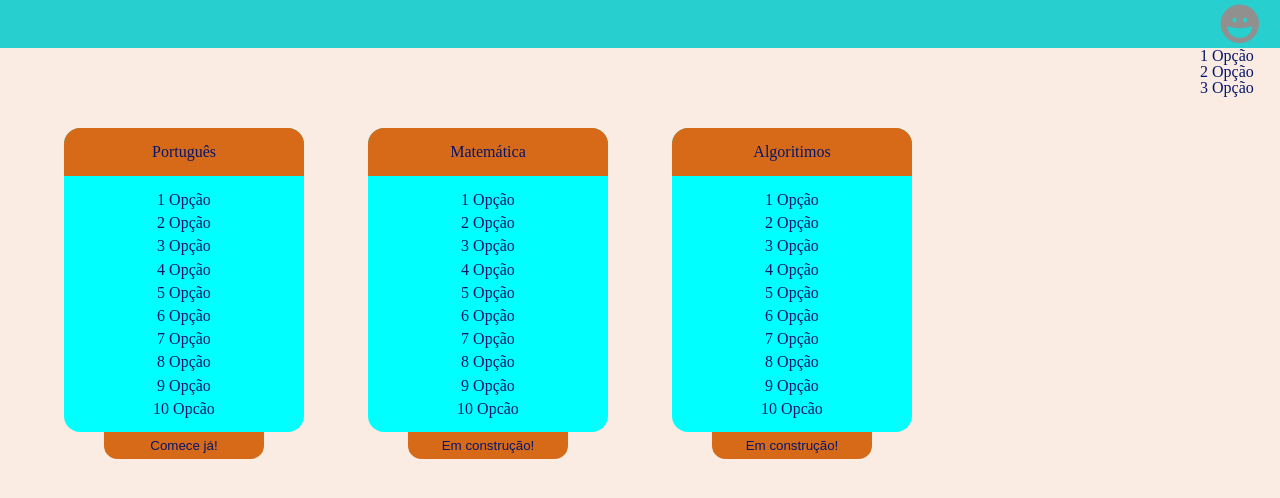
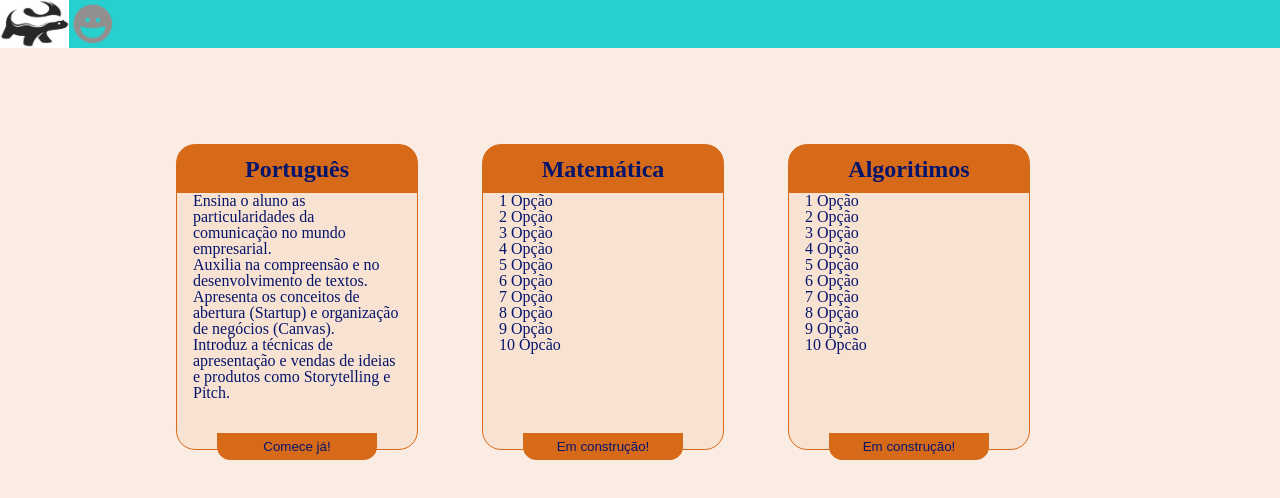
Before and after one commit to fiap2019tdsj/NAC02_Responsive_Web_Design, a plain HTML site: page index.html in a window 1280 px wide. Drawn offline with Linux system fonts and the light colour scheme.

Commit message:
home parcial

```diff
--- a/css/index.css
+++ b/css/index.css
@@ -13,8 +13,7 @@ body {
 }
 #imagem-perfil img{
     height: 3em;
-    float: right;
-    margin-right: 1em
+    float: left;
 }
 #drop-down-perfil {
     float: right;
@@ -25,18 +24,21 @@ body {
     height: 1.5em;
 }
 .opcoes {
-    width: 100%;
-    margin-top: 5em;
+    width: 58em;
+    margin: 6em auto;
 }
 .opcao {
     width: 15em;
     height: 19em;
-    /* background-color: #F8E2D1; */
-    background-color: aqua;
+    background-color: #F8E2D1;
     float: left;
-    margin-left: 4em;
-    border-radius: 1em;
+    margin-right: 4em;
+    border-radius: 1.2em;
     text-align: center;
+    border: solid 0.1em #D76A19;
+}
+.opcao:last-child{
+    margin-right: 0;
 }
 .opcoes .opcao .titulo {
     width: 100%;
@@ -45,17 +47,21 @@ body {
     text-align: center;
     border-radius: 1em 1em 0 0;
 }
-.opcoes .opcao .titulo h3 {
-    padding-top: 1em;
+.opcoes .opcao .titulo h1 {
+    padding-top: 0.5em;
+    font-size: 1.5em;
+    font-weight: bolder;
 }
 .opcoes .opcao ul {
-    margin-top: 1em;
     height: 14em;
+    text-align: left;
+    padding-left: 1em;
+    padding-right: 1em;
 }
 .opcoes .opcao li {
-    height: 1.45em;
+    /* margin: 1em 0 1em ; */
 }
-.opcoes .opcao button {
+button {
     border-radius: 0 0 1em 1em;
     background-color: #D76A19;
     border: 0;
@@ -64,3 +70,6 @@ body {
     width: 12em;
     height: 2em;
 }
+button:hover {
+    cursor: pointer;]
+}
--- a/index.html
+++ b/index.html
@@ -12,19 +12,29 @@
 <body>
     <div id="topo">
         <div id="imagem-perfil">
+            <img src="img/ratel.jfif" / >
             <img src="img/icon-smiley.png" />
         </div>
     </div>
-    <div id="drop-down-perfil">
-        <ul>
-            <li>1 Opção</li>
-            <li>2 Opção</li>
-            <li>3 Opção</li>
-        </ul>
-    </div>
     <div class="opcoes">
         <div class="opcao">
-            <div class="titulo"><h3>Português</h3></div>
+            <div class="titulo"><h1>Português</h1></div>
+            <ul>
+                <li>Ensina o aluno as particularidades da comunicação no mundo empresarial.</li>
+
+
+                <li>Auxilia na compreensão e no desenvolvimento de textos.</li>
+
+
+                <li>Apresenta os conceitos de abertura (Startup) e organização de negócios (Canvas).</li>
+
+
+                <li>Introduz a técnicas de apresentação e vendas de ideias e produtos como Storytelling e Pitch.</li>
+            </ul>
+            <button>Comece já!</button>
+        </div>
+        <div class="opcao">
+            <div class="titulo"><h1>Matemática</h1></div>
             <ul>
                 <li>1 Opção</li>
                 <li>2 Opção</li>
@@ -37,10 +47,10 @@
                 <li>9 Opção</li>
                 <li>10 Opcão</li>
             </ul>
-            <button>Comece já!</button>
+            <button disabled>Em construção!</button>
         </div>
         <div class="opcao">
-            <div class="titulo"><h3>Matemática</h3></div>
+            <div class="titulo"><h1>Algoritimos</h1></div>
             <ul>
                 <li>1 Opção</li>
                 <li>2 Opção</li>
@@ -53,23 +63,7 @@
                 <li>9 Opção</li>
                 <li>10 Opcão</li>
             </ul>
-            <button>Em construção!</button>
-        </div>
-        <div class="opcao">
-            <div class="titulo"><h3>Algoritimos</h3></div>
-            <ul>
-                <li>1 Opção</li>
-                <li>2 Opção</li>
-                <li>3 Opção</li>
-                <li>4 Opção</li>
-                <li>5 Opção</li>
-                <li>6 Opção</li>
-                <li>7 Opção</li>
-                <li>8 Opção</li>
-                <li>9 Opção</li>
-                <li>10 Opcão</li>
-            </ul>
-            <button>Em construção!</button>
+            <button disabled>Em construção!</button>
         </div>
     </div>
 </body>
```
Also changed, not shown: img/ratel.jfif (added).
